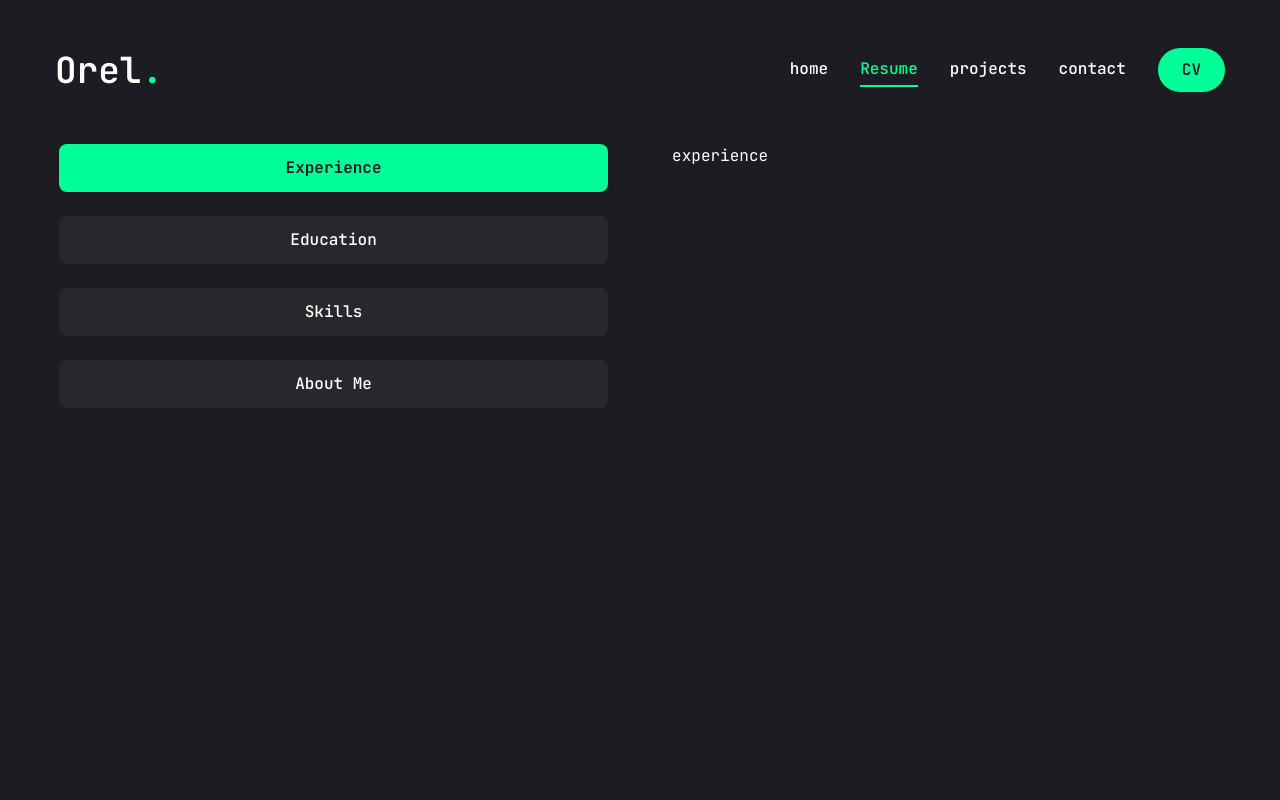
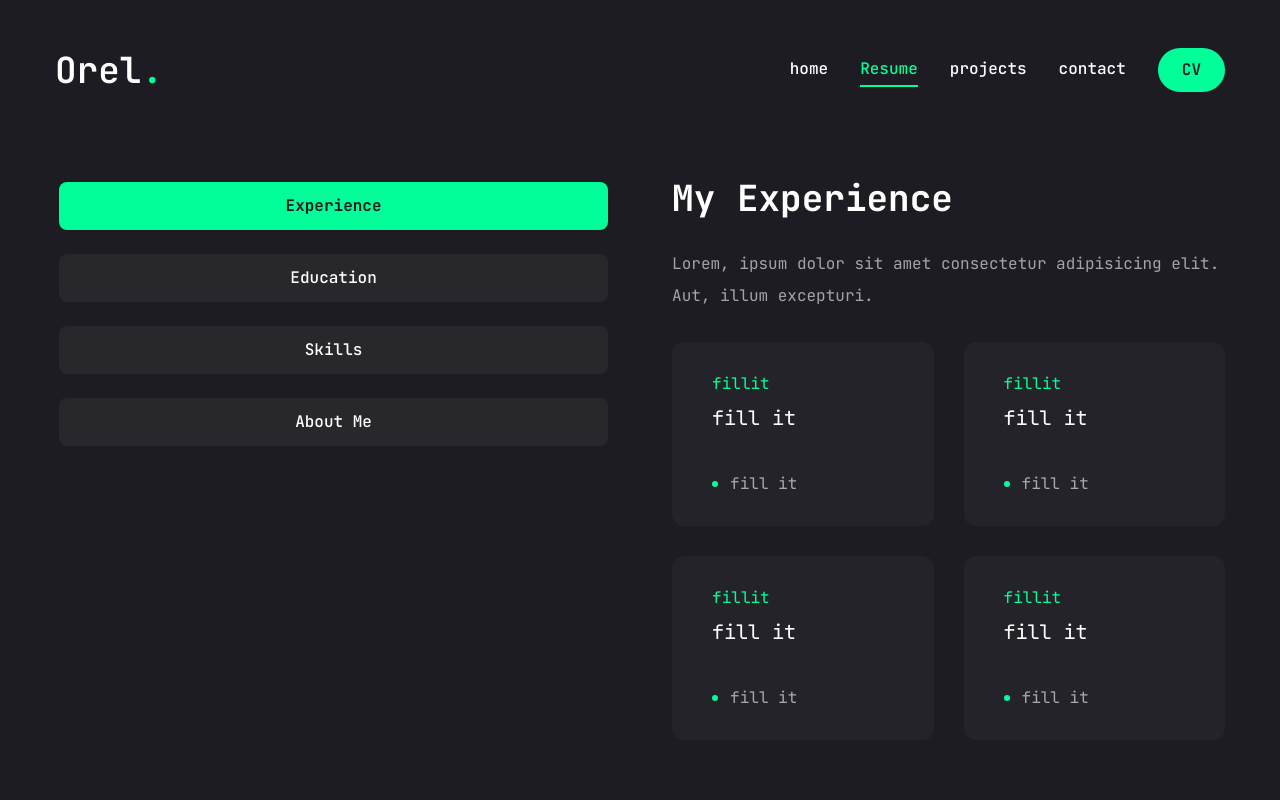
Before and after one commit to OrelAlon/nextjs-portfolio, a Next.js app: page /resume in a window 1280 px wide. Shown: the top 800 px of the page. Built offline with nearby package versions, Linux system fonts and the light colour scheme.

Commit message:
finished with resume page

```diff
--- a/app/resume/page.jsx
+++ b/app/resume/page.jsx
@@ -145,11 +145,43 @@
           </TabsList>
           <div className='min-h-[70vh] w-full'>
             <TabsContent value='experience' className='w-full'>
-              experience
+              <div className='flex flex-col gap-[30px] text-center xl:text-left'>
+                <h3 className='text-4xl font-bold'>{experience.title}</h3>
+                <p className='max-w-[600px] text-white/60 mx-auto xl:mx-0'>
+                  {experience.description}
+                </p>
+                <ScrollArea className='h-[400px]'>
+                  <ul className='grid grid-cols-1 lg:grid-cols-2 gap-[30px]'>
+                    {experience.items.map((item, index) => {
+                      return (
+                        <li
+                          key={index}
+                          className='bg-[#232329] h-[184px] py-6 px-10 rounded-xl flex flex-col justify-center items-center lg:items-start gap-1'
+                        >
+                          <span className='text-accent'>{item.duration}</span>
+                          <h3 className='text-xl max-w-[260px] min-h-[60px] text-center lg:text-left'>
+                            {item.position}
+                          </h3>
+                          <div className='flex items-center gap-3'>
+                            <span className='w-[6px] h-[6px] rounded-full bg-accent'></span>
+                            <p className='text-white/60'>{item.company}</p>
+                          </div>
+                        </li>
+                      );
+                    })}
+                  </ul>
+                </ScrollArea>
+              </div>
             </TabsContent>
-            <TabsContent value='experience' className='w-full'></TabsContent>
-            <TabsContent value='experience' className='w-full'></TabsContent>
-            <TabsContent value='experience' className='w-full'></TabsContent>
+            <TabsContent value='education' className='w-full'>
+              education
+            </TabsContent>
+            <TabsContent value='skills' className='w-full'>
+              skills
+            </TabsContent>
+            <TabsContent value='about' className='w-full'>
+              about me
+            </TabsContent>
           </div>
         </Tabs>
       </div>
```
